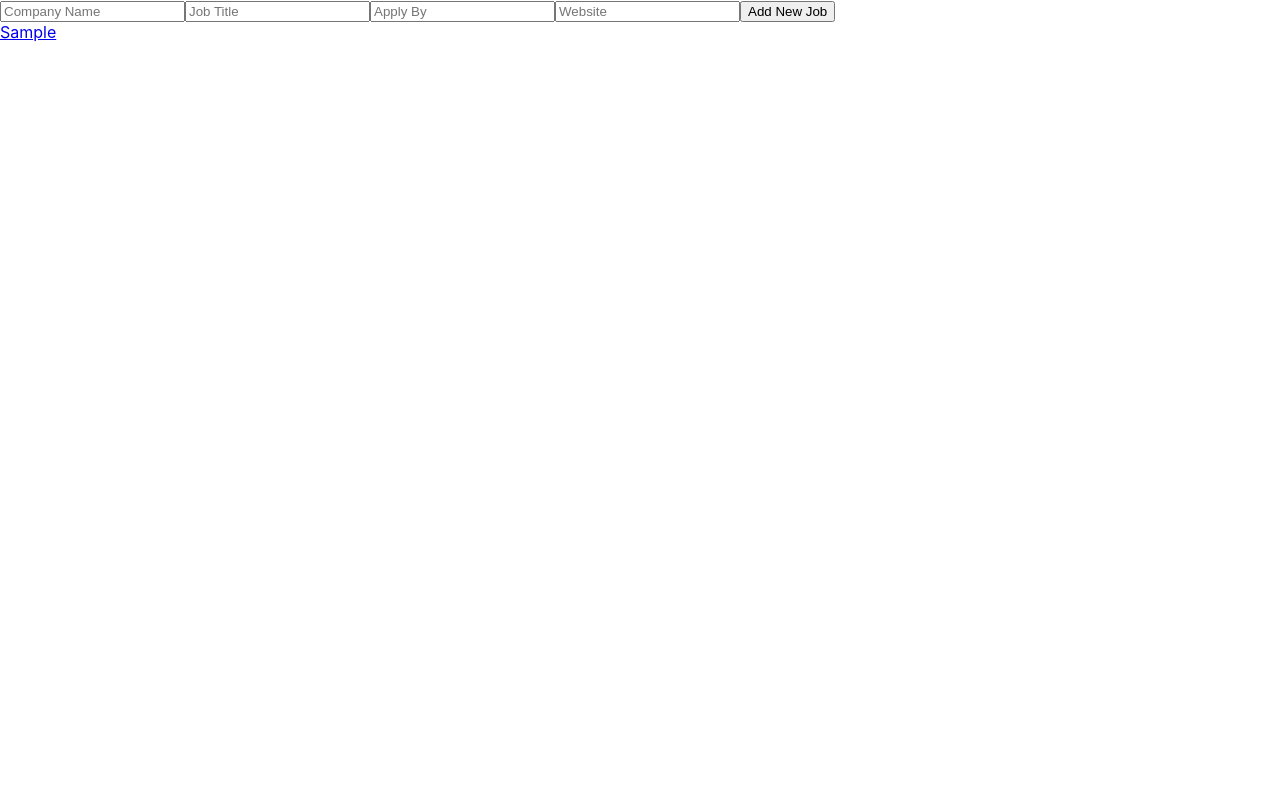
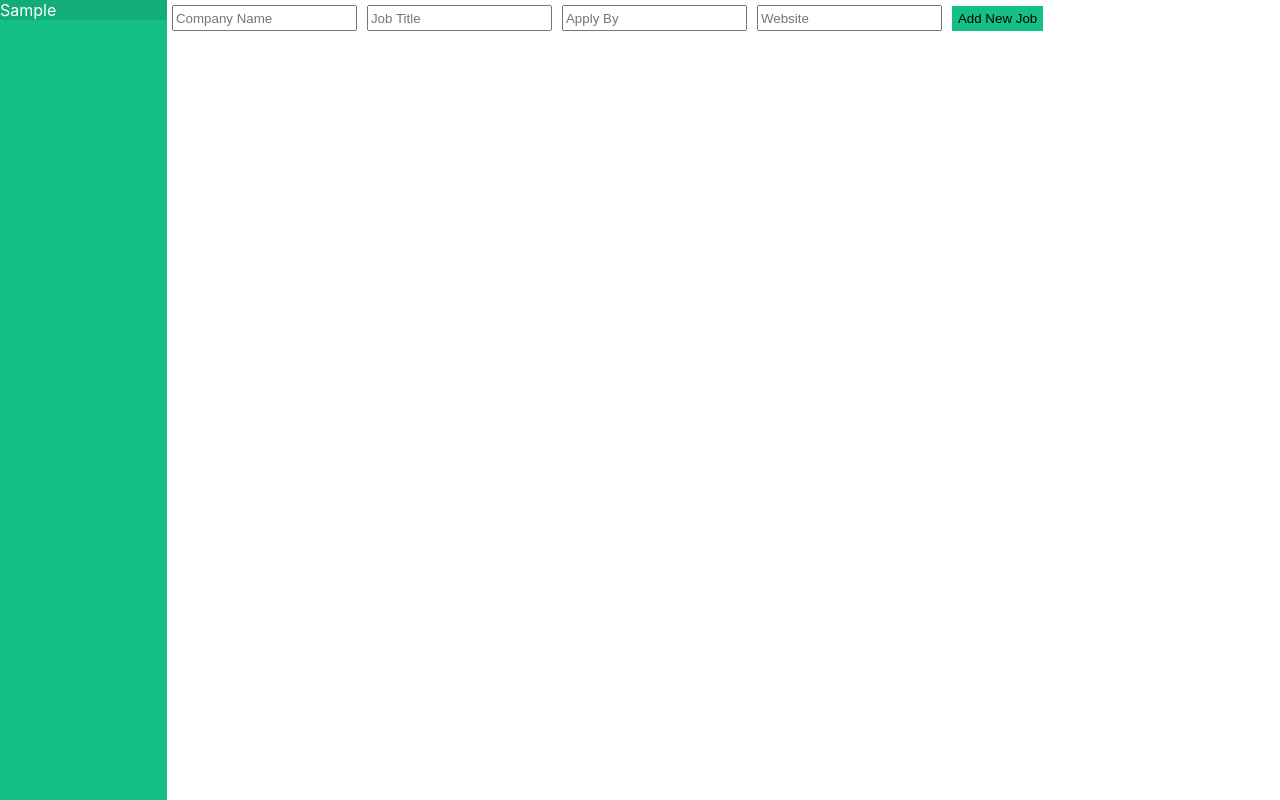
Before and after one commit to scaram02/get-to-work, a React (Create React App) app: page / in a window 1280 px wide. Both pictures are taken after typing "Sample", "Sample", "Sample", "Sample" into the empty fields and a click on the button "Add New Job". Built offline with nearby package versions, Linux system fonts and the light colour scheme.

Commit message:
started styling

```diff
--- a/src/App.css
+++ b/src/App.css
@@ -1,12 +1,37 @@
-/* .container {
+.container {
   display: flex;
+  flex-direction: row;
+}
+.list-container {
+  display: flex;
+  flex-direction: column;
+  height: 100vh;
+  width: 15%;
+  background-color: rgb(20, 192, 135);
 }
 
-.add {
+.job {
+  /* make so this is only for active */
+  background-color: rgb(18, 172, 120);
+  color: white;
+  text-decoration: none;
+}
+
+.content-container {
+  display: flex;
+  flex-direction: column;
   width: 100%;
 }
 
-.list-container {
-  display: flex;
-  flex-direction: column
-} */
+input {
+  margin: 5px;
+  height: 20px;
+  /* border: none; */
+}
+
+button {
+  background-color: rgb(20, 192, 135);
+  border: none;
+  height: 25px;
+  margin-left: 5px;
+}
--- a/src/App.js
+++ b/src/App.js
@@ -21,8 +21,11 @@ const addJob = job => {
   return (
     <div className='container'>
     <Route exact path="/" />
+     <JobList jobs={jobs} />
+
+     <div className="content-container">
      <AddJob addJob={addJob}/>
-    <JobList jobs={jobs} />
+
 
 
     <Route exact path="/:id"
@@ -31,6 +34,7 @@ const addJob = job => {
   jobs={jobs} setJobs={setJobs}
 />
 )}/>
+</div>
     </div>
   );
 }
--- a/src/components/AddJob.js
+++ b/src/components/AddJob.js
@@ -21,7 +21,7 @@ const AddJob = props => {
 
 
     return (
-        <div className="add">
+        <div>
             <form onSubmit={handleSubmit}>
             <input type="text"
             placeholder="Company Name"
--- a/src/components/JobList.js
+++ b/src/components/JobList.js
@@ -6,8 +6,14 @@ const JobList = props => (
 
     <div className="list-container">
         {props.jobs.length? (
+
             props.jobs.map((job) => (
-            <Link to={`${job.id}`} key={job.id}>{job.compName}</Link>
+            <Link to={`${job.id}`}
+            key={job.id}
+            className="job">
+                {job.compName}
+            </Link>
+
             ))
          ) : ( <h1>no jobs...yet</h1>)}
     </div>
```
Also changed, not shown: 1 other file (tests, documents, lock files or other folders).
